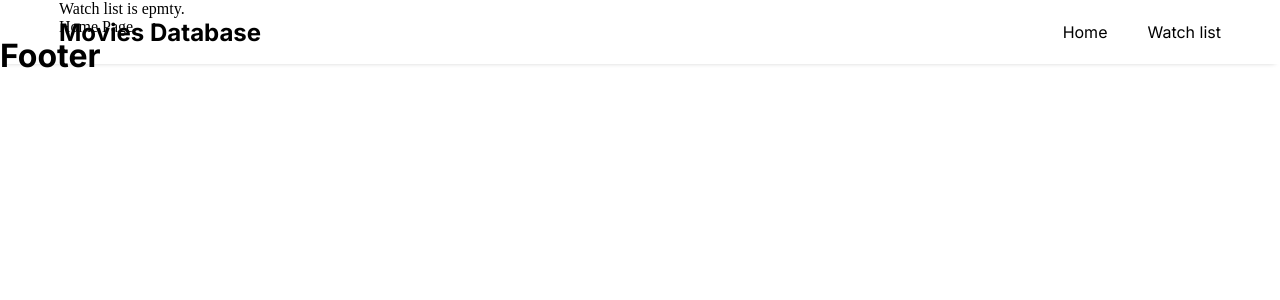
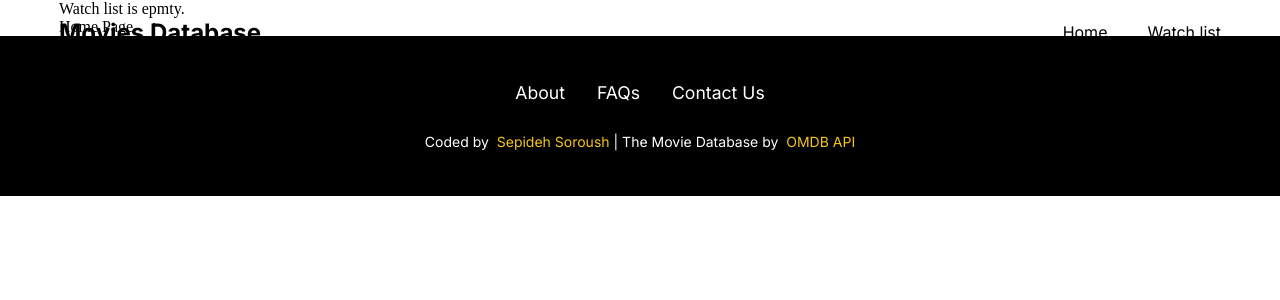
Before and after one commit to sepidsoroush/NextWatch, a Next.js app: page /watchlist in a window 1280 px wide. Shown: the top 300 px of the page. Built offline with nearby package versions, Linux system fonts and the light colour scheme.

Commit message:
update Footer

```diff
--- a/src/components/Layout/Footer.js
+++ b/src/components/Layout/Footer.js
@@ -1,11 +1,44 @@
+import styles from "@/styles/Footer.module.css";
+import Link from "next/link";
 import { Inter } from "next/font/google";
+
 const inter = Inter({ subsets: ["latin"] });
 
-const Footer = () => {
+function Footer() {
   return (
-    <div className={inter.className}>
-      <h1>Footer</h1>
-    </div>
+    <footer className={`${styles.footer} ${inter.className}`}>
+      <div className={styles.links}>
+        <Link href="/#" className={styles.item}>
+          About
+        </Link>
+        <Link href="/#" className={styles.item}>
+          FAQs
+        </Link>
+        <Link href="/#" className={styles.item}>
+          Contact Us
+        </Link>
+      </div>
+      <div className={styles.copyright}>
+        <span>
+          Coded by &nbsp;
+          <a
+            target="_blank"
+            rel="noreferrer"
+            href="https://github.com/sepidsoroush"
+          >
+            Sepideh Soroush
+          </a>
+        </span>
+        <span> | </span>
+        <span className={styles.copyright}>
+          The Movie Database by &nbsp;
+          <a target="_blank" rel="noreferrer" href="https://www.omdbapi.com/">
+            OMDB API
+          </a>
+        </span>
+      </div>
+    </footer>
   );
-};
+}
+
 export default Footer;
--- /dev/null
+++ b/src/styles/Footer.module.css
@@ -0,0 +1,37 @@
+.footer {
+  display: flex;
+  flex-direction: column;
+  justify-content: center;
+  text-align: center;
+  height: 10rem;
+  background-color: black;
+}
+.links {
+  display: flex;
+  gap: 2rem;
+  text-align: center;
+  flex-wrap: wrap;
+  justify-content: center;
+  margin-bottom: 20px;
+}
+.item {
+  color: white;
+  text-decoration: none;
+  font-size: 1.1rem;
+}
+
+.item:hover {
+  text-decoration: underline;
+}
+
+.copyright {
+  color: white;
+  font-size: 14px;
+  padding-top: 10px;
+}
+.copyright a {
+  color: rgba(245, 197, 24, 1);
+}
+.copyright a:visited {
+  text-decoration: none;
+}
```
